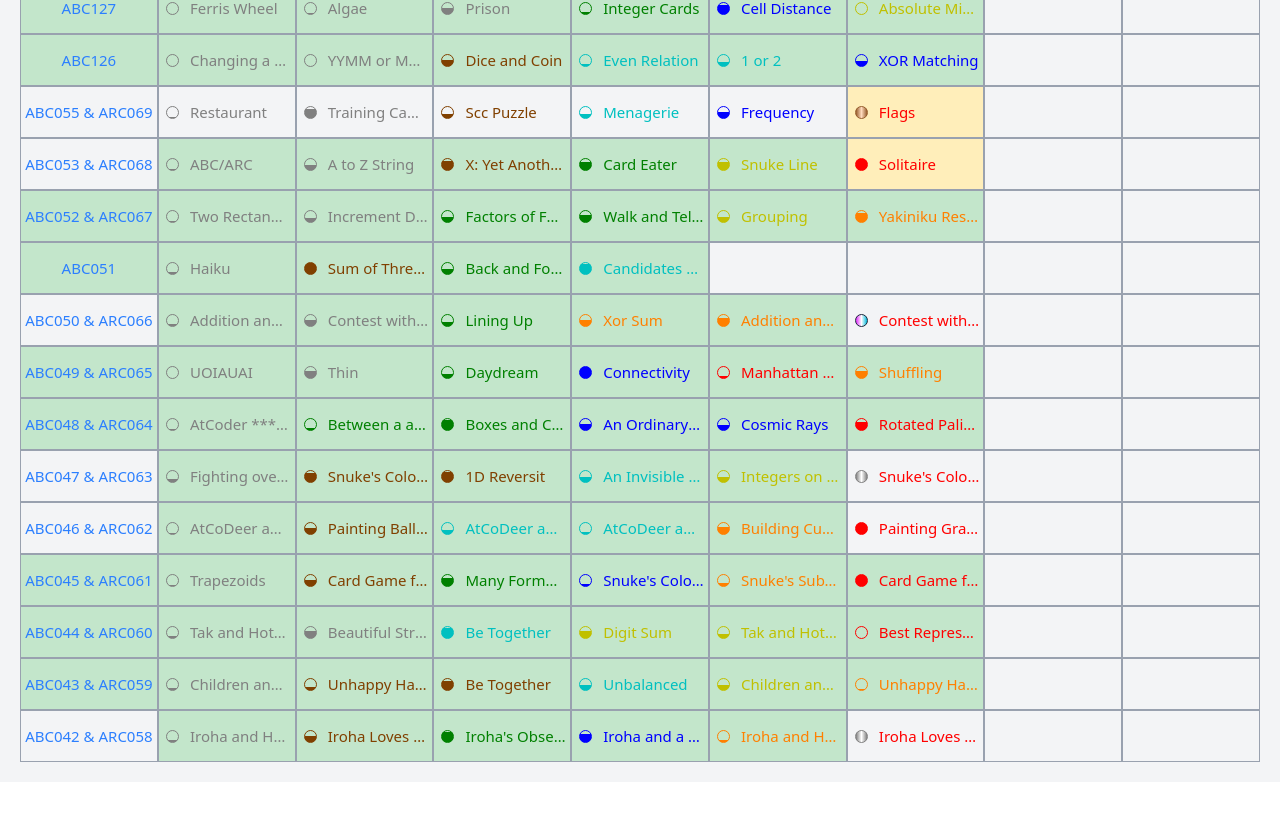
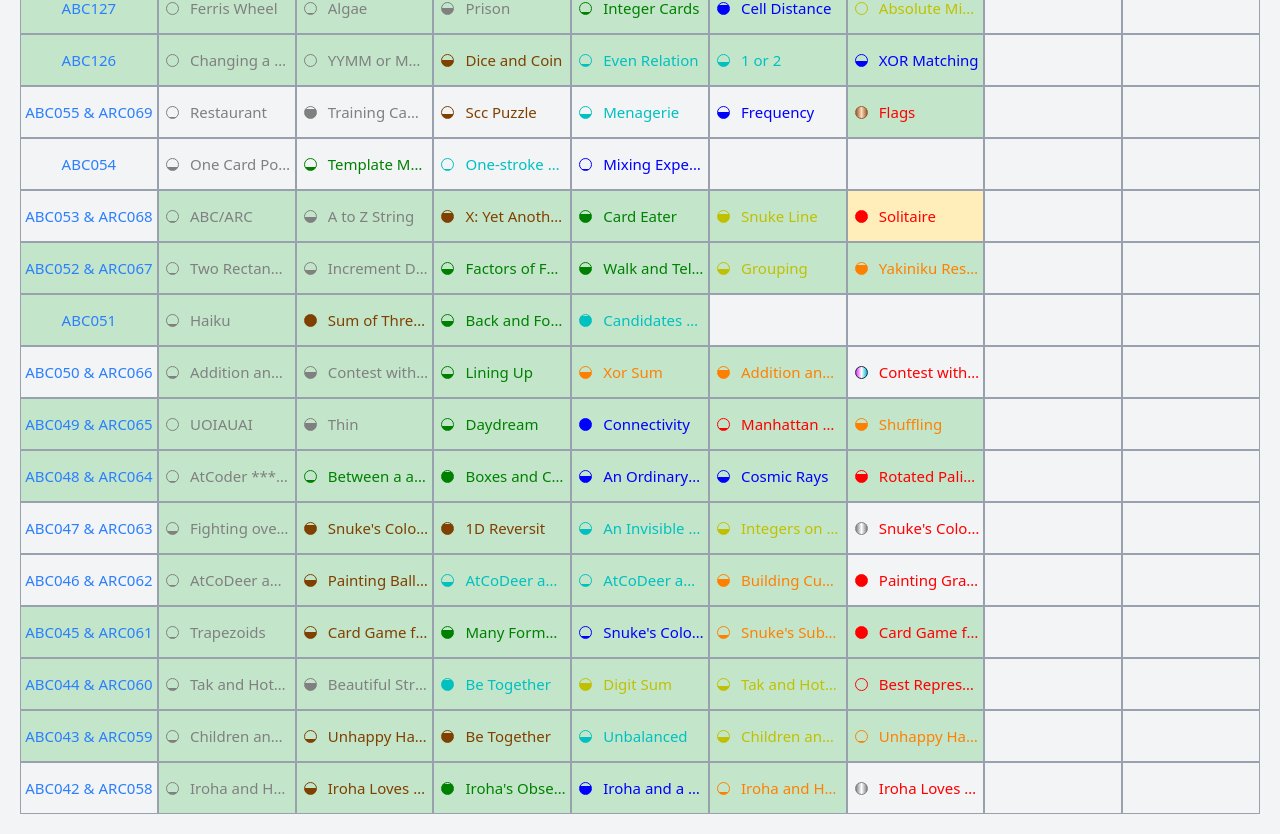
Before and after one commit to tungduong150105/atcoder-problems, a React (Vite) app: page / in a window 1280 px wide. Shown: the part 1400-2234 px from the top of the page. Before the commit the page ends 2182 px from the top, so only its background shows below. Built offline with nearby package versions, Linux system fonts and the light colour scheme.

Commit message:
add ABC054

```diff
--- a/src/data/data.ts
+++ b/src/data/data.ts
@@ -315,7 +315,16 @@
       { title: "Scc Puzzle", difficult: 561, status: "", link: "https://atcoder.jp/contests/arc069/tasks/arc069_a" },
       { title: "Menagerie", difficult: 1344, status: "", link: "https://atcoder.jp/contests/arc069/tasks/arc069_b" },
       { title: "Frequency", difficult: 1835, status: "", link: "https://atcoder.jp/contests/arc069/tasks/arc069_c" },
-      { title: "Flags", difficult: 3200, status: "Wrong", link: "https://atcoder.jp/contests/arc069/tasks/arc069_d" },
+      { title: "Flags", difficult: 3200, status: "Accept", link: "https://atcoder.jp/contests/arc069/tasks/arc069_d" },
+    ]
+  },
+  {
+    title: "ABC054",
+    value: [
+      { title: "One Card Poker", difficult: 103, status: "", link: "https://atcoder.jp/contests/abc054/tasks/abc054_a" },
+      { title: "Template Matching", difficult: 893, status: "", link: "https://atcoder.jp/contests/abc054/tasks/abc054_b" },
+      { title: "One-stroke Path", difficult: 1244, status: "", link: "https://atcoder.jp/contests/abc054/tasks/abc054_c" },
+      { title: "Mixing Experiment", difficult: 1655, status: "", link: "https://atcoder.jp/contests/abc054/tasks/abc054_d" },
     ]
   },
   {
```
